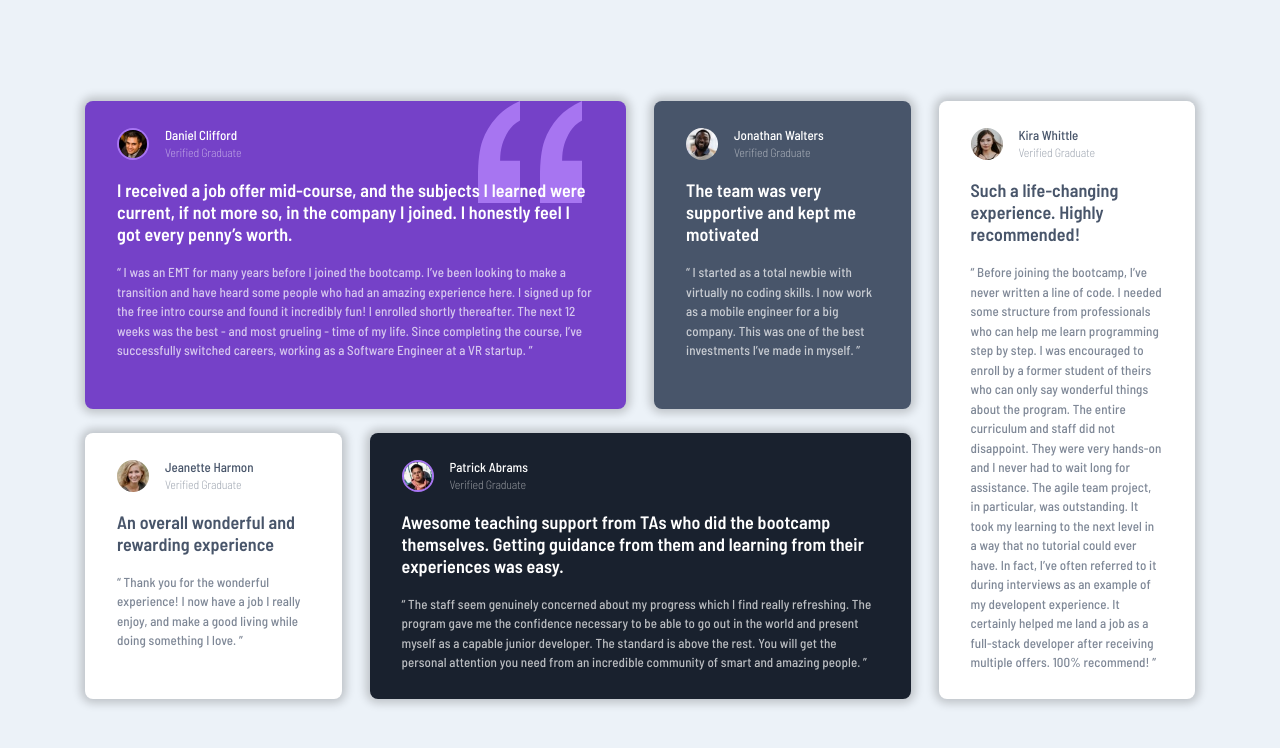
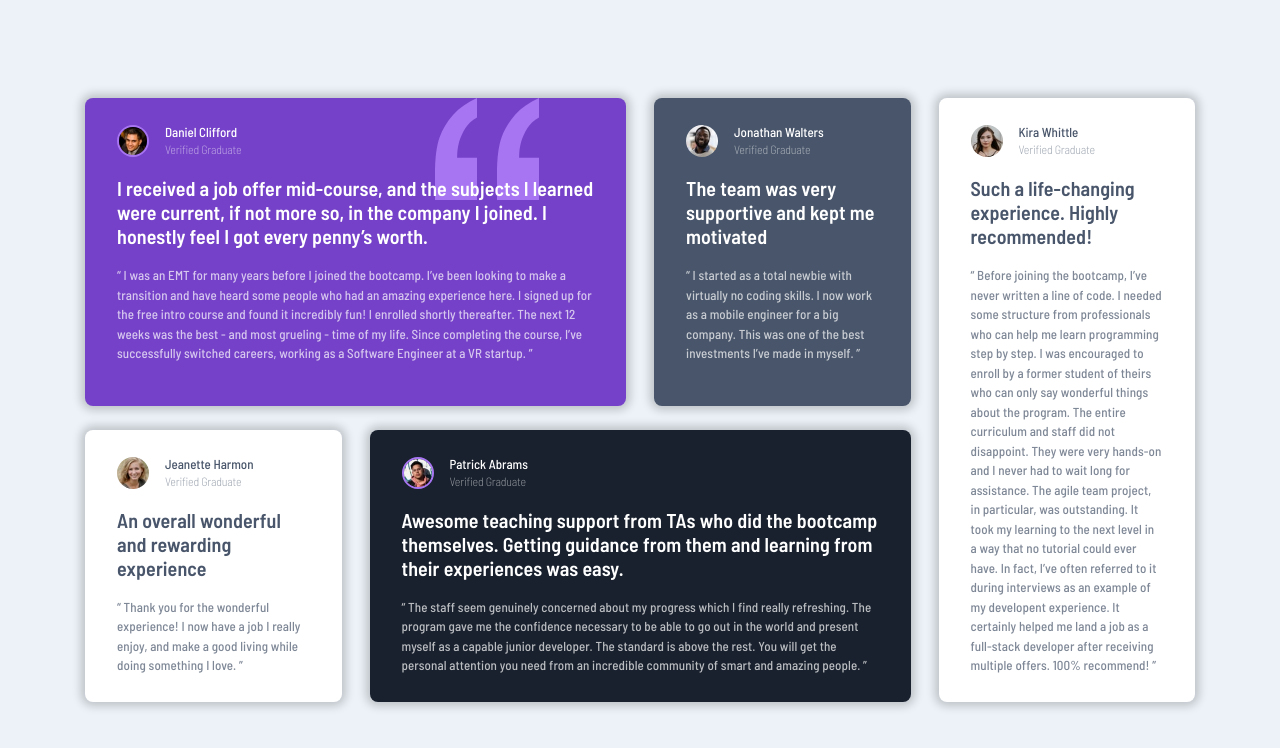
Before and after one commit to CJ-Cepe/fm-testimonials-grid, a plain HTML site: page index.html in a window 1280 px wide. Drawn offline with Linux system fonts and the light colour scheme.

Commit message:
Build: generate css

```diff
--- a/style.css
+++ b/style.css
@@ -70,7 +70,7 @@ body main {
   font-weight: 300;
 }
 .testimonial .header {
-  font-size: 18px;
+  font-size: 20px;
   font-weight: 600;
   line-height: initial;
 }
@@ -83,7 +83,7 @@ body main {
   background-color: hsl(263, 55%, 52%);
   background-image: url("./images/bg-pattern-quotation.svg");
   background-repeat: no-repeat;
-  background-position: top right 10%;
+  background-position: top right 20%;
 }
 .testimonial:nth-child(1) .author img {
   border: 2px solid #A775F2;
```
